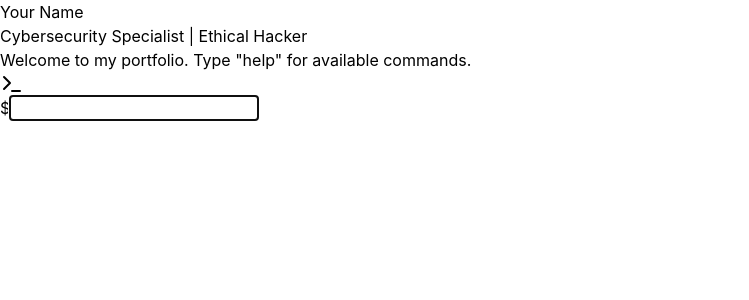
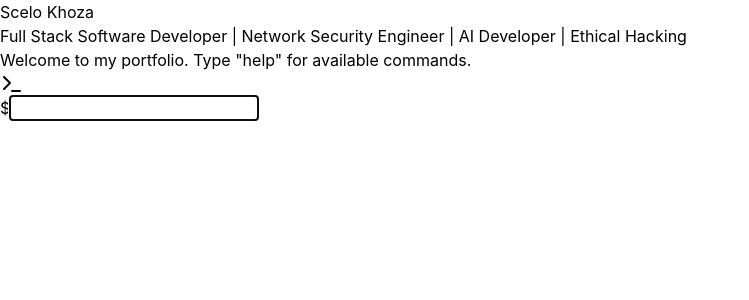
Before and after one commit to scelokhoza/Portfolio-Website, a React (Create React App) app in the folder my-portfolio/: page / in a window 1280 px wide. Shown: the top 300 px of the page, without its empty margins (0-749 px from the left). Built offline with nearby package versions, Linux system fonts and the light colour scheme.

Commit message:
updating the projects section

```diff
--- a/my-portfolio/src/App.js
+++ b/my-portfolio/src/App.js
@@ -19,16 +19,19 @@ const App = () => {
         setOutput([...output, '> ' + cmd, 'Available commands: about, skills, projects, contact']);
         break;
       case 'about':
-        setOutput([...output, '> ' + cmd, 'I am a cybersecurity enthusiast with a passion for ethical hacking. I hold certificates in network security engineering and software development, along with partial studies in computer science.']);
+        setOutput([...output, '> ' + cmd, 'I am a  Full Stack Software Developer with a strong focus on backend development and self-taught expertise in network security and penetration testing. I hold certificates in network security engineering and software development, along with partial studies in computer science.']);
+        break;
+      case 'education':
+        setOutput([...output, '> ' + cmd, 'Skills: Network Security, Software Development, Python, JavaScript(HTML, CSS), Java, Shell-Scripting, React, Flask, Angular, MYQSL']);
         break;
       case 'skills':
-        setOutput([...output, '> ' + cmd, 'Skills: Network Security, Ethical Hacking, Software Development, Python, JavaScript, React']);
+        setOutput([...output, '> ' + cmd, 'Skills: Network Security, Software Development, Python, JavaScript(HTML, CSS), Java, Shell-Scripting, React, Flask, Angular, MYQSL']);
         break;
       case 'projects':
-        setOutput([...output, '> ' + cmd, 'Projects: 1. Vulnerability Scanner, 2. Secure Chat Application, 3. Network Intrusion Detection System']);
+        setOutput([...output, '> ' + cmd, 'Projects: 1. VPN [https://github.com/scelokhoza/Digital-Shield-VPN], 2. Digital Safe [https://github.com/scelokhoza/Digital-Safe], 3. Basic Encryption & Decryption [https://github.com/scelokhoza/Encryption_Decryption]']);
         break;
       case 'contact':
-        setOutput([...output, '> ' + cmd, 'Email: your.email@example.com | LinkedIn: linkedin.com/in/yourprofile | GitHub: github.com/yourusername']);
+        setOutput([...output, '> ' + cmd, 'Phone: 068 516 9822 | Email: sceloprince749@gmail.com | LinkedIn: www.linkedin.com/in/scelo-khoza-b56662287 | GitHub: https://github.com/scelokhoza/']);
         break;
       default:
         setOutput([...output, '> ' + cmd, 'Command not recognized. Type "help" for available commands.']);
@@ -43,8 +46,8 @@ const App = () => {
   return (
     <div className="min-h-screen bg-black text-green-400 p-4 font-mono">
       <header className="mb-8">
-        <h1 className="text-3xl font-bold mb-2">Your Name</h1>
-        <p className="text-xl">Cybersecurity Specialist | Ethical Hacker</p>
+        <h1 className="text-3xl font-bold mb-2">Scelo Khoza</h1>
+        <p className="text-xl">Full Stack Software Developer | Network Security Engineer | AI Developer | Ethical Hacking</p>
       </header>
       <div className="border border-green-400 p-4 rounded">
         <div id="terminal-output" className="h-64 overflow-y-auto mb-4">
```
